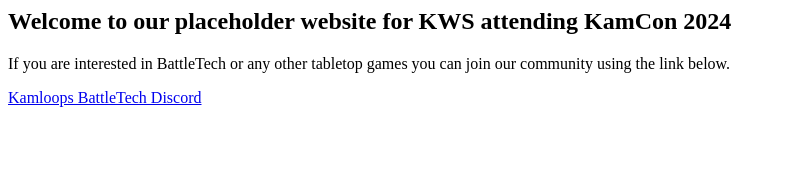
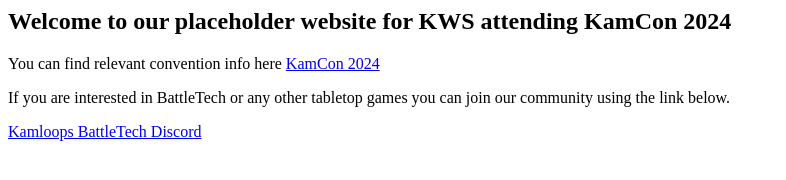
Before and after one commit to KamloopsWS/KamloopsWS, a plain HTML site: page index.html in a window 1280 px wide. Shown: the whole page, without its empty margins (0-786 px from the left). Drawn offline with Linux system fonts and the light colour scheme.

Commit message:
Update index.html

```diff
--- a/index.html
+++ b/index.html
@@ -1,4 +1,6 @@
 <h2>Welcome to our placeholder website for KWS attending KamCon 2024</h2>
+
+<p>You can find relevant convention info here <a href="https://www.kamloopsconventions.ca/" target="_blank">KamCon 2024</a></p>
 
 <p>If you are interested in BattleTech or any other tabletop games you can join our community using the link below.</p>
 
```
